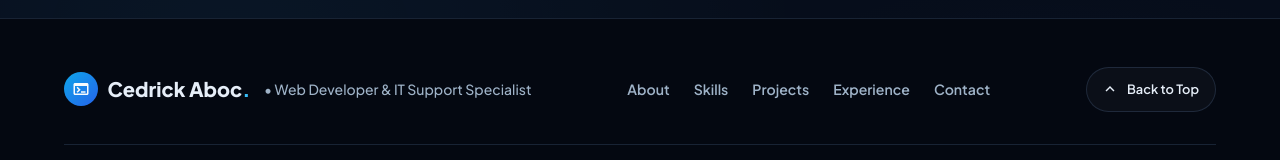
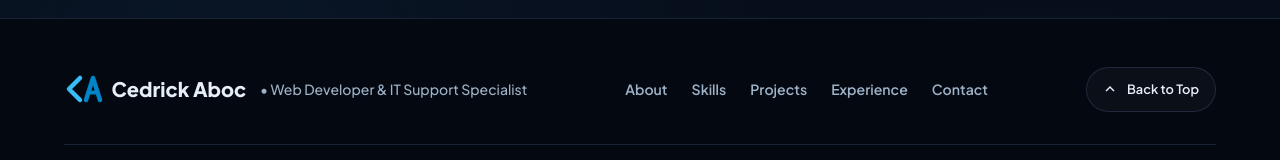
Before and after one commit to iEstebanx/Portfolio-Workbench, a React (Vite) app: page / in a window 1280 px wide. Shown: the part 4825-4985 px from the top of the page. Built offline with nearby package versions, Linux system fonts and the light colour scheme.

Commit message:
footer logo

```diff
--- a/src/components/Footer.jsx
+++ b/src/components/Footer.jsx
@@ -51,27 +51,66 @@ export default function Footer() {
         >
           {/* Brand */}
           <Box sx={{ display: 'flex', alignItems: 'center', gap: 1.2 }}>
+            {/* Standalone "CA" Geometric Symbol - No Circle */}
             <Box
               sx={{
-                width: 34,
-                height: 34,
-                borderRadius: '50%',
                 display: 'flex',
                 alignItems: 'center',
                 justifyContent: 'center',
-                background: isDark
-                  ? 'linear-gradient(135deg, #0EA5E9 0%, #2563EB 100%)'
-                  : 'linear-gradient(135deg, #0284C7 0%, #1D4ED8 100%)',
-                color: '#F8FAFC',
+                width: 38,
+                height: 38,
+                flexShrink: 0,
+                transition: 'transform 0.2s ease',
+                '&:hover': {
+                  transform: 'scale(1.08)',
+                },
               }}
             >
-              <TerminalIcon sx={{ fontSize: 18 }} />
+              <svg
+                viewBox="0 0 38 38"
+                fill="none"
+                xmlns="http://www.w3.org/2000/svg"
+                style={{ width: '100%', height: '100%', overflow: 'visible' }}
+              >
+                <defs>
+                  <linearGradient id="ca-brand-grad" x1="0%" y1="0%" x2="100%" y2="100%">
+                    <stop offset="0%" stopColor="#0284C7" />
+                    <stop offset="100%" stopColor="#2563EB" />
+                  </linearGradient>
+                </defs>
+
+                {/* "C" Bracket */}
+                <path
+                  d="M 16 8 L 5 19 L 16 30"
+                  stroke={isDark ? '#38BDF8' : 'url(#ca-brand-grad)'}
+                  strokeWidth="4.5"
+                  strokeLinecap="round"
+                  strokeLinejoin="round"
+                />
+
+                {/* "A" Chevron */}
+                <path
+                  d="M 22 30 L 29 8 L 36 30"
+                  stroke={isDark ? '#0284C7' : '#1D4ED8'}
+                  strokeWidth="4.5"
+                  strokeLinecap="round"
+                  strokeLinejoin="round"
+                />
+
+                {/* "A" Crossbar */}
+                <line
+                  x1="24.5"
+                  y1="22.5"
+                  x2="33.5"
+                  y2="22.5"
+                  stroke={isDark ? '#0284C7' : '#1D4ED8'}
+                  strokeWidth="4"
+                  strokeLinecap="round"
+                />
+              </svg>
             </Box>
             <Typography variant="h6" sx={{ color: 'text.primary', fontWeight: 800 }}>
               {portfolioData.personal.name}
-              <Box component="span" sx={{ color: theme.palette.primary.main }}>
-                .
-              </Box>
             </Typography>
             <Typography variant="body2" sx={{ color: 'text.secondary', fontWeight: 500, ml: 0.5 }}>
               • {portfolioData.personal.role}
```
